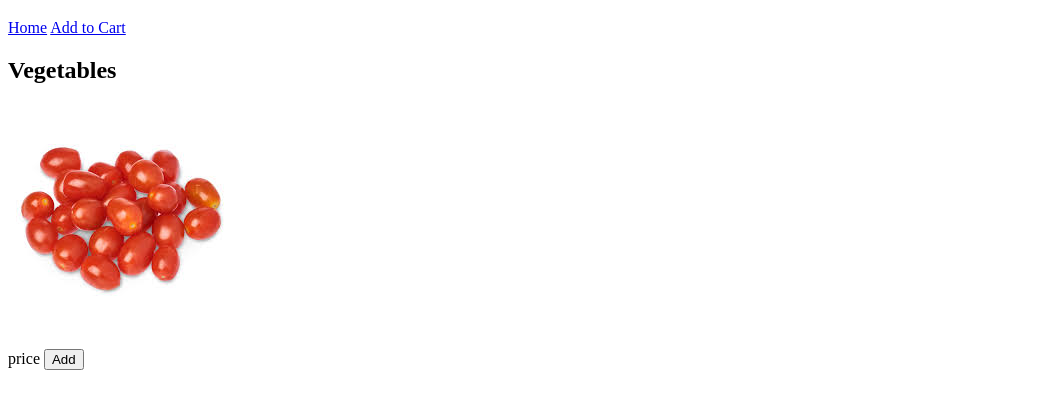
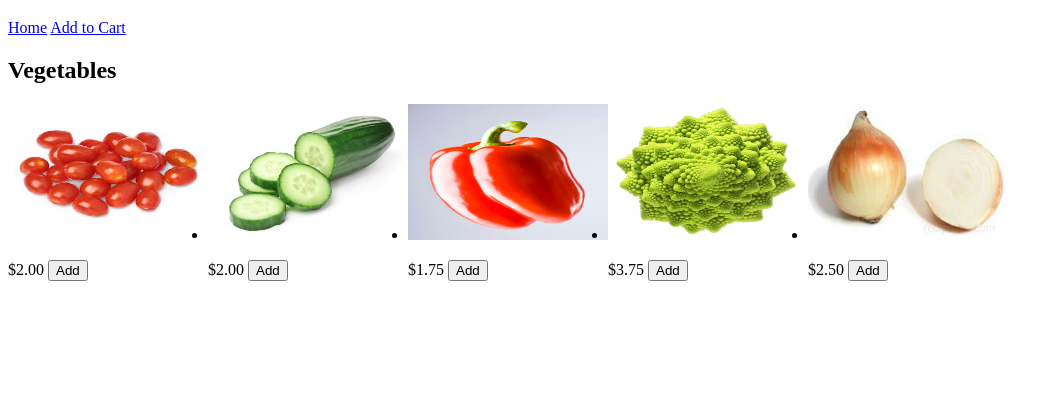
Before and after one commit to Nate-Kruck/lab-06-e-commerce-site, a plain HTML site: page products/index.html in a window 1280 px wide. Shown: the part 61-470 px from the top of the page, without its empty margins (0-1059 px from the left). Drawn offline with Linux system fonts and the light colour scheme.

Commit message:
added product data for veggies.js

```diff
--- a/data/veggies.js
+++ b/data/veggies.js
@@ -1,15 +1,59 @@
 const tomato = {
     id: 'tomatoes',
     name: 'Cherry Tomato',
-    image: 'cherry.jpeg',
+    image: 'cherry.jpg',
     description: 'A small, juicy treat.',
     category: 'confused-fruit',
     price: 2.00,
     cost: 1.00
 };
 
+const cucumber = {
+    id: 'garden',
+    name: 'Cucumber',
+    image: 'cucumber.jpg',
+    description: 'mouth watering veggie, or fruit?',
+    category: 'confused-fruit',
+    price: 2.00,
+    cost: 1.00
+};
+
+const pepper = {
+    id: 'pepper',
+    name: 'Bell Pepper',
+    image: 'pepper.jpg',
+    description: 'Good to eat raw or cooked.',
+    category: 'confused-fruit',
+    price: 1.75,
+    cost: 0.50
+};
+
+const brocolli = {
+    id: 'brocolli',
+    name: 'Romanesco',
+    image: 'brocolli.jpg',
+    description: 'Unique Italian heirloom.',
+    category: 'veggie',
+    price: 3.75,
+    cost: 1.25
+};
+
+const onion = {
+    id: 'onion',
+    name: 'Walla Walla',
+    image: 'onion.jpg',
+    description: 'So good they will make you cry.',
+    category: 'veggie',
+    price: 2.50,
+    cost: 0.75
+};
+
 const veggies = [
-    tomato
+    tomato,
+    cucumber,
+    pepper,
+    brocolli,
+    onion
 ];
 
 export default veggies;
--- a/products/products.css
+++ b/products/products.css
@@ -3,3 +3,8 @@
     display: flex;
     flex-wrap: wrap;
 }
+
+ul {
+    height: auto;
+    width: auto;
+}
--- a/products/render-veggies.js
+++ b/products/render-veggies.js
@@ -1,23 +1,32 @@
 function renderVeggies(veggie) {
+
+    // creating vegetable list for html
     const li = document.createElement('li');
     li.className = veggie.category;
     li.title = veggie.description;
 
+    // adding images to each element
     const img = document.createElement('img');
     img.src = '../assets/' + veggie.image;
     img.alt = veggie.name + ' image';
     li.appendChild(img);
 
+    // add p element to contain the price and add button
     const p = document.createElement('p');
     p.className = 'price';
 
-    p.textContent = 'price ';
+    const money = '$' + veggie.price.toFixed(2);
 
+    // adds price text to rendered page
+    p.textContent = money + ' ';
+
+    // this is for the add button on the rendered page
     const button = document.createElement('button');
     button.textContent = 'Add';
     button.value = veggie.code;
     p.appendChild(button);
 
+    // nests the add button in the 'p' element so it appears on the same line
     li.appendChild(p);
 
     return li;
```
Also changed, not shown: assets/brocolli.jpg (added), assets/cherry.jpg (added), assets/cucumber.jpeg (added), assets/cucumber.jpg (added), assets/onion.jpg (added), assets/pepper.jpg (added).
